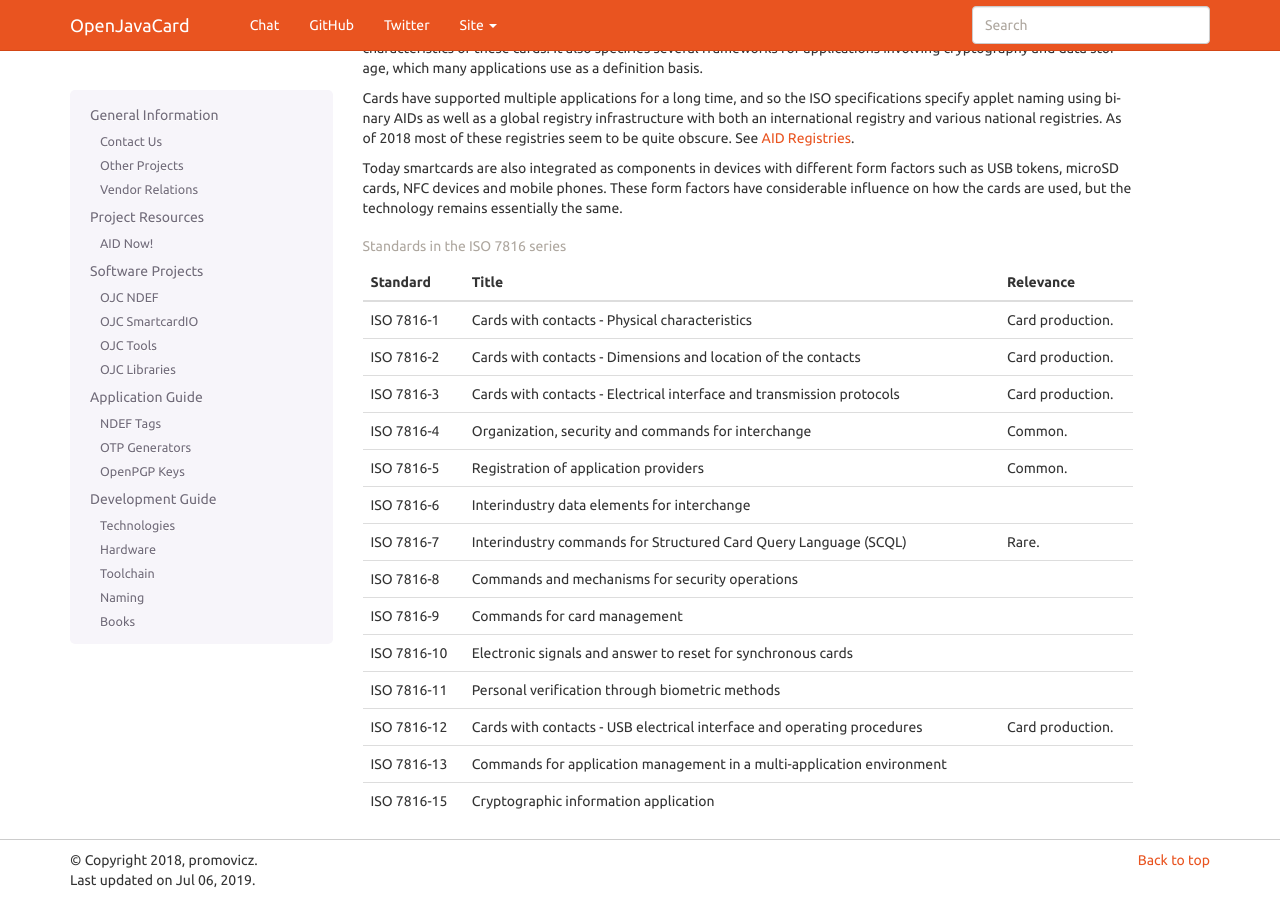
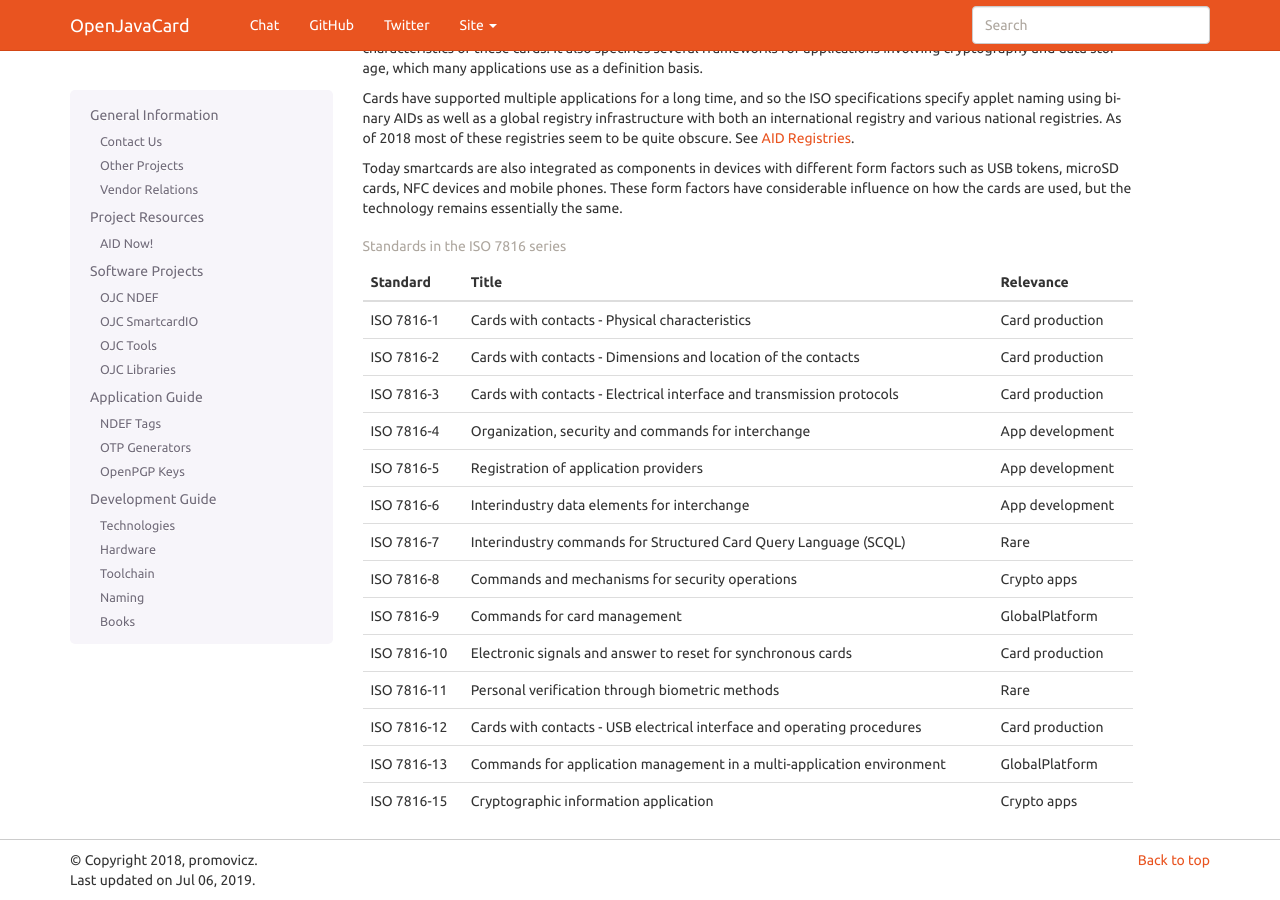
Before and after one commit to OpenJavaCard/openjavacard-site, a Sphinx documentation site: the page built from source/devguide/technologies.rst, in a window 1280 px wide and 900 px high, scrolled down 2881 px. Built offline with Sphinx 7.4.7, drawn with Linux system fonts in a browser that asks for light colours.

Commit message:
Minor updates to ISO7816 list

```diff
--- a/source/devguide/technologies.rst
+++ b/source/devguide/technologies.rst
@@ -123,21 +123,21 @@ Today smartcards are also integrated as components in devices with different for
 .. table:: Standards in the ISO 7816 series
    :widths: auto
 
-   ===========  =======================================================================  ================
+   ===========  =======================================================================  ==================
    Standard     Title                                                                    Relevance
-   ===========  =======================================================================  ================
-   ISO 7816-1   Cards with contacts - Physical characteristics                           Card production.
-   ISO 7816-2   Cards with contacts - Dimensions and location of the contacts            Card production.
-   ISO 7816-3   Cards with contacts - Electrical interface and transmission protocols    Card production.
-   ISO 7816-4   Organization, security and commands for interchange                      Common.
-   ISO 7816-5   Registration of application providers                                    Common.
-   ISO 7816-6   Interindustry data elements for interchange
-   ISO 7816-7   Interindustry commands for Structured Card Query Language (SCQL)         Rare.
-   ISO 7816-8   Commands and mechanisms for security operations
-   ISO 7816-9   Commands for card management
-   ISO 7816-10  Electronic signals and answer to reset for synchronous cards
-   ISO 7816-11  Personal verification through biometric methods
-   ISO 7816-12  Cards with contacts - USB electrical interface and operating procedures  Card production.
-   ISO 7816-13  Commands for application management in a multi-application environment
-   ISO 7816-15  Cryptographic information application
-   ===========  =======================================================================  ================
+   ===========  =======================================================================  ==================
+   ISO 7816-1   Cards with contacts - Physical characteristics                           Card production
+   ISO 7816-2   Cards with contacts - Dimensions and location of the contacts            Card production
+   ISO 7816-3   Cards with contacts - Electrical interface and transmission protocols    Card production
+   ISO 7816-4   Organization, security and commands for interchange                      App development
+   ISO 7816-5   Registration of application providers                                    App development
+   ISO 7816-6   Interindustry data elements for interchange                              App development
+   ISO 7816-7   Interindustry commands for Structured Card Query Language (SCQL)         Rare
+   ISO 7816-8   Commands and mechanisms for security operations                          Crypto apps
+   ISO 7816-9   Commands for card management                                             GlobalPlatform
+   ISO 7816-10  Electronic signals and answer to reset for synchronous cards             Card production
+   ISO 7816-11  Personal verification through biometric methods                          Rare
+   ISO 7816-12  Cards with contacts - USB electrical interface and operating procedures  Card production
+   ISO 7816-13  Commands for application management in a multi-application environment   GlobalPlatform
+   ISO 7816-15  Cryptographic information application                                    Crypto apps
+   ===========  =======================================================================  ==================
```
